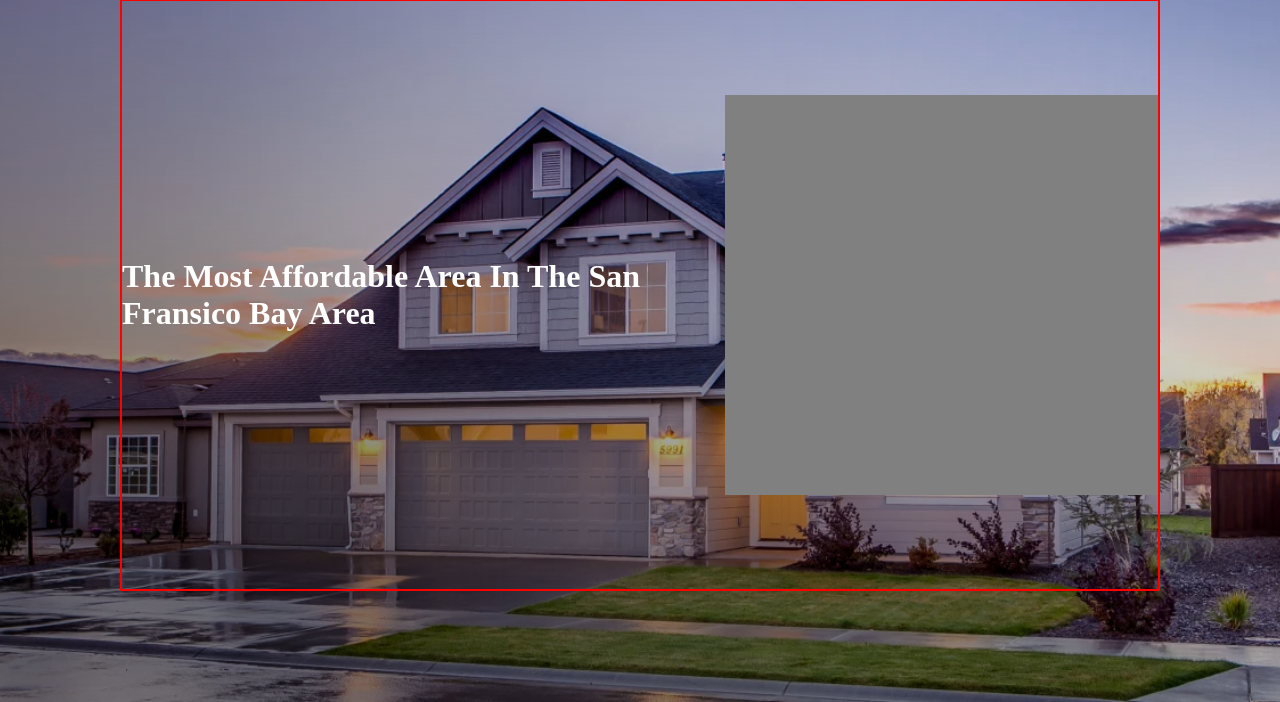
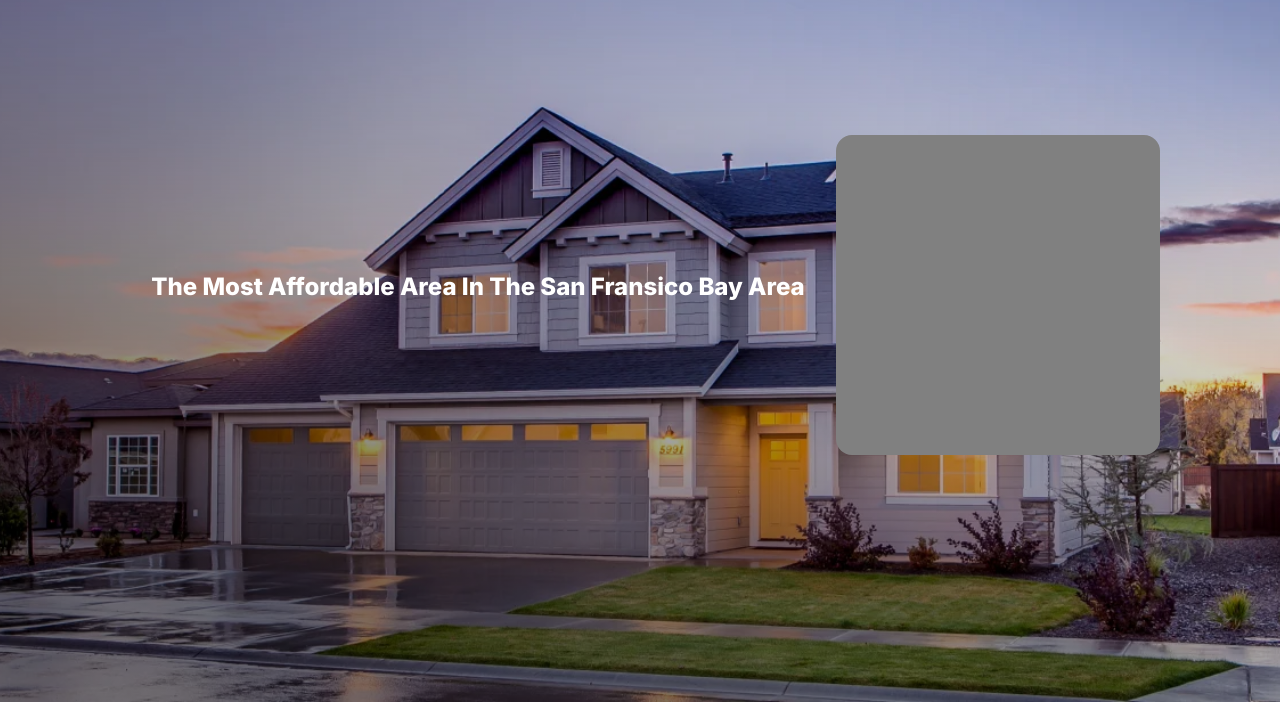
Before and after one commit to jeremiahlateef/home-rentals, a plain HTML site: page index.html in a window 1280 px wide. Shown: the part 98-800 px from the top of the page. Drawn offline with nearby package versions, Linux system fonts and the light colour scheme.

Commit message:
style: styled the header for the mobile screen

```diff
--- a/style.css
+++ b/style.css
@@ -91,24 +91,56 @@ a {
   }
 }
 .hero-cont {
-  display: flex;
-  justify-content: space-between;
-  align-items: center;
+  display: block;
 }
 .hero-content {
   display: grid;
   justify-content: center;
   align-items: center;
-  border: 2px solid red;
+  /* border: 2px solid red; */
   min-width: 70vw;
   height: calc(80vh - 3rem);
 }
+
 #hero-map {
-  width: 35rem;
-  height: 25rem;
+  width: 85%;
+  margin: 0 auto;
+  height: 20rem;
   background: grey;
+  border-radius: 1rem;
 }
 .hero-info {
   text-transform: capitalize;
   color: #fff;
+  width: 85%;
+  margin: 0 auto;
+  margin-bottom: 3rem;
+  margin-top: 2rem;
+  text-align: center;
+  font-family: var(--family-3);
+  font-size: 1.5rem;
 }
+@media screen and (min-width: 768px) {
+  .hero-cont {
+    display: flex;
+    justify-content: space-between;
+    align-items: center;
+  }
+  #hero-map {
+    width: 25rem;
+    height: 20rem;
+    background: grey;
+    border-radius: 1rem;
+  }
+}
+.form-cont {
+  width: 85%;
+  margin: 0 auto;
+  border: 2px solid red;
+  padding: 1rem 1.5rem;
+  background: grey;
+}
+.input-img {
+  background: url("./images/arrow-down.svg") no-repeat;
+  padding: 0.5rem;
+}
```
